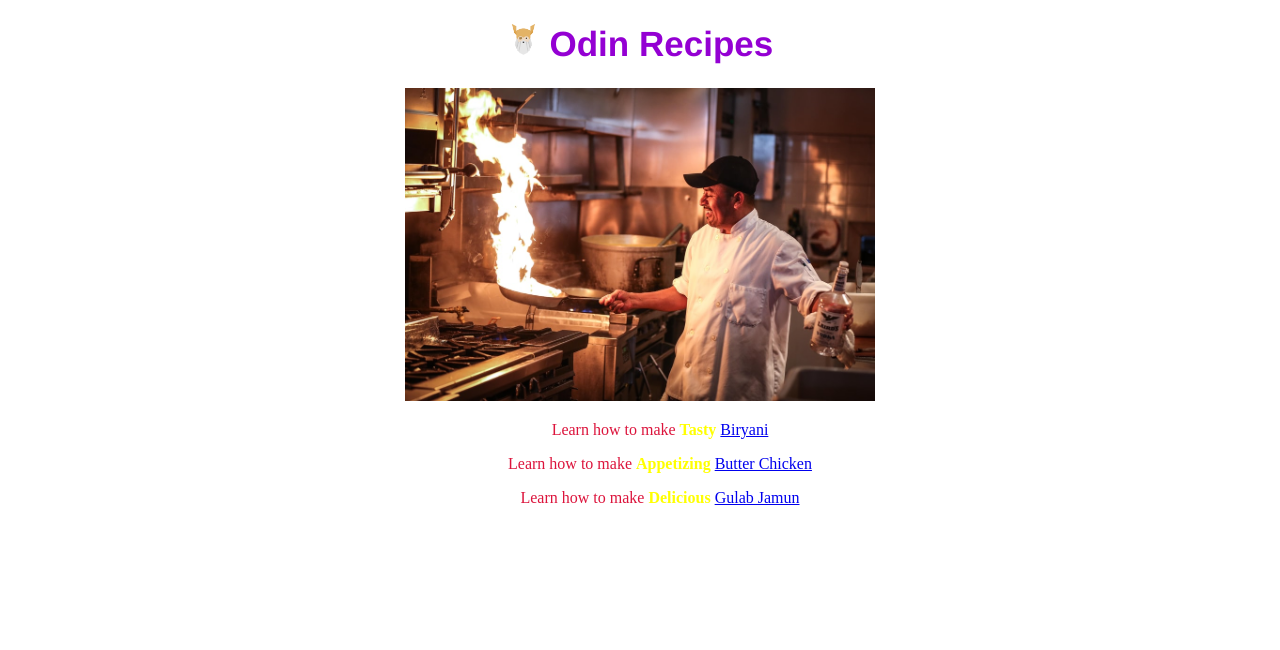
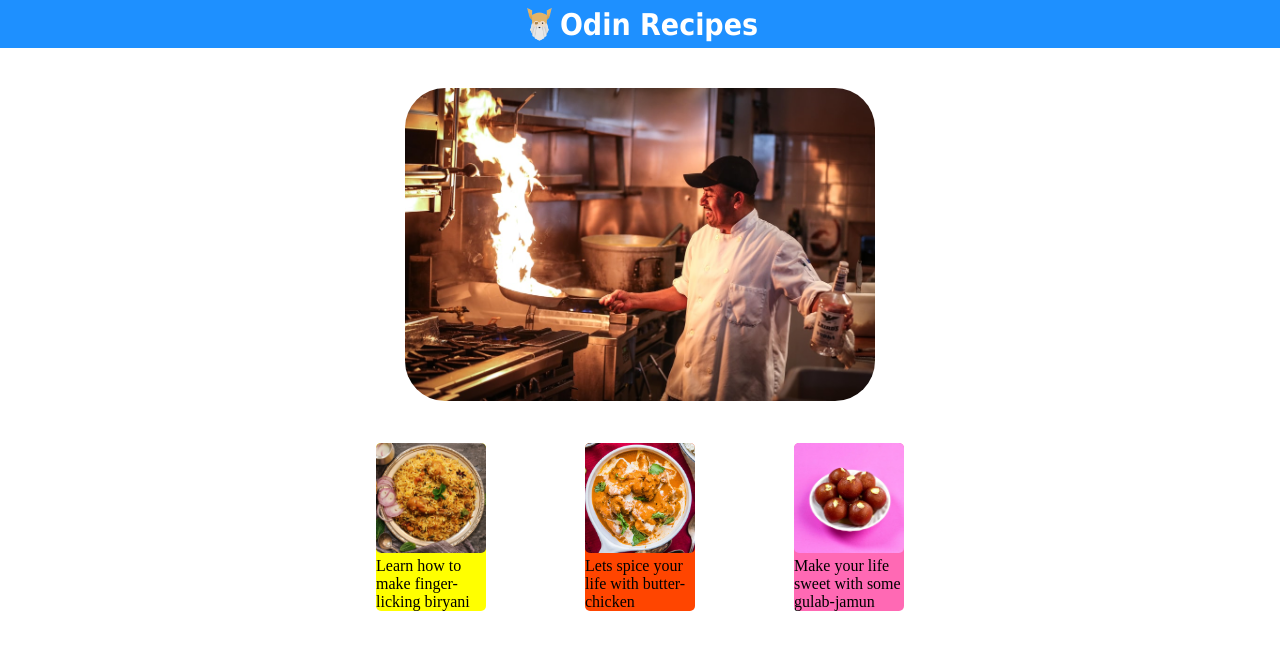
Before and after one commit to ZacFrost/odin-recipes, a plain HTML site: page index.html in a window 1280 px wide. Drawn offline with Linux system fonts and the light colour scheme.

Commit message:
Make homepage a little better

```diff
--- a/index.html
+++ b/index.html
@@ -12,22 +12,25 @@
 <body>
     <h1 class="header"> <img id="logo" src="./images/odin.png"> Odin Recipes</h1>
 
-    <div class="image"> <img src="./images/chef.jpeg" alt="Chef photo"> </div>
+    <div class="image"> <img id="chef" src="./images/chef.jpeg" alt="chef"> </div>
 
-    <div>
-        <ul>
-            <li>
-                <p>Learn how to make <strong>Tasty</strong> <a href="./recipes/biryani.html">Biryani</a> </p>
-            </li>
+    <div class="cards">
 
-            <li>
-                <p>Learn how to make <strong>Appetizing</strong> <a href="./recipes/butter-chicken.html">Butter Chicken</a> </p>
-            </li>
+        <div class="tasty">
+            <a href="./recipes/biryani.html"> <img class="tasty_img" src="./images/biryani.jpg" alt="biryani"> </a>
+            Learn how to make finger-licking biryani
+        </div>
 
-            <li>
-                <p>Learn how to make <strong>Delicious</strong> <a href="./recipes/gulab-jamun.html">Gulab Jamun</a> </p>
-            </li>
-        </ul>
+        <div class="spicy">
+            <a href="./recipes/butter-chicken.html"> <img class="spicy_img" src="./images/butter-chicken.jpg" alt="butter-chicken"> </a>
+            Lets spice your life with butter-chicken
+        </div>
+
+        <div class="sweet">
+            <a href="./recipes/gulab-jamun.html"> <img class="sweet_img" src="./images/gulab-jamun.jpg" alt="gulab-jamun"> </a>
+            Make your life sweet with some gulab-jamun
+        </div>
+
     </div>
 </body>
 
--- a/style.css
+++ b/style.css
@@ -1,34 +1,83 @@
+.header,
 .image,
-.header {
-    text-align: center;
+.cards {
+    display: flex;
+    flex-wrap: wrap;
 }
 
-img {
+#chef {
     height: auto;
     width: 470px;
-}
-
-div ul li {
-    text-align: center;
-    color: crimson;
+    border-radius: 40px;
 }
 
 .header {
-    color: darkviolet;
-    font-family: Helvetica, sans-serif;
+    color: white;
+    font-family: Tahoma, sans-serif;
     font-weight: bold;
-    font-size: 35px;
+    font-size: 30px;
+    background-color: dodgerblue;
+    margin-bottom: 40px;
+    justify-content: center;
+    align-items: center;
+    height: 48px;
+    column-gap: 3px;
+}
+
+.image {
+    justify-content: center;
+    margin-bottom: 42px;
 }
 
 #logo {
-    height: auto;
-    width: 33px;
+    height: 35px;
+    width: 35px;
 }
 
-strong {
-    color: yellow;
+* {
+    margin: 0px;
+    padding: 0px;
 }
 
-ul {
-    list-style-type: none;
+.list {
+    background-color: crimson;
 }
+
+.cards {
+    column-gap: 99px;
+    justify-content: center;
+}
+
+.tasty {
+    background-color: yellow;
+    width: 110px;
+    border-radius: 5px;
+}
+
+.spicy {
+    background-color: orangered;
+    width: 110px;
+    border-radius: 5px;
+}
+
+.sweet {
+    background-color: hotpink;
+    width: 110px;
+    border-radius: 5px;
+    align-items: center;
+}
+
+.tasty_img {
+    width: 110px;
+    border-radius: 5px;
+}
+
+.spicy_img {
+    width: 110px;
+    border-radius: 5px;
+}
+
+.sweet_img {
+    width: 110px;
+    border-radius: 5px;
+}
```
